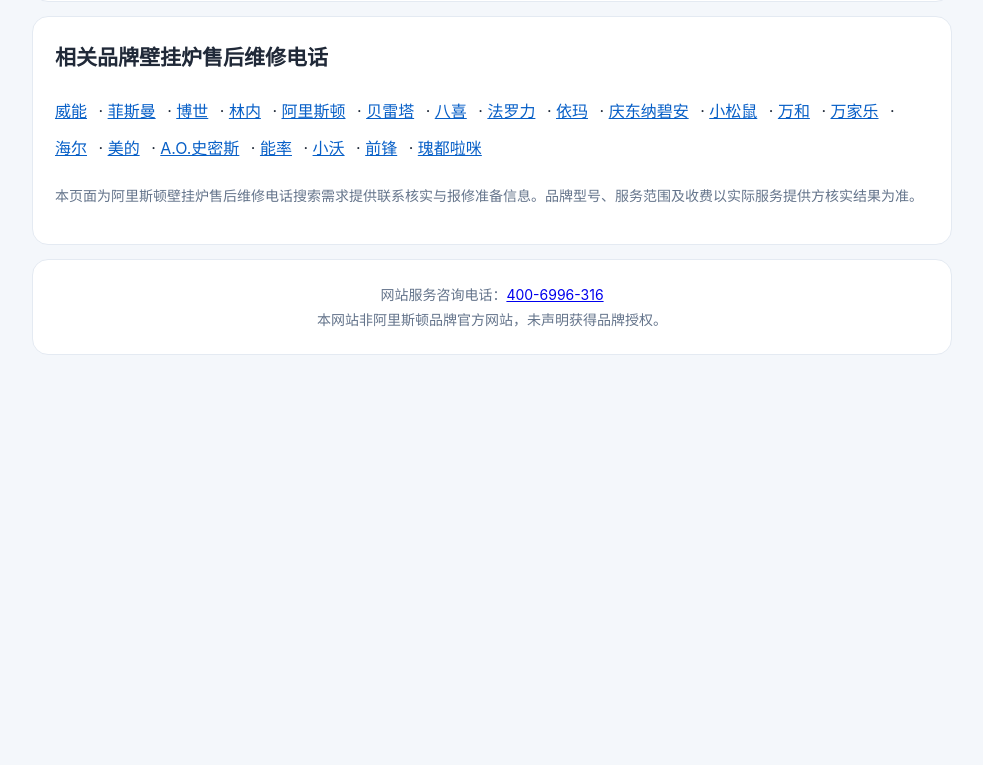
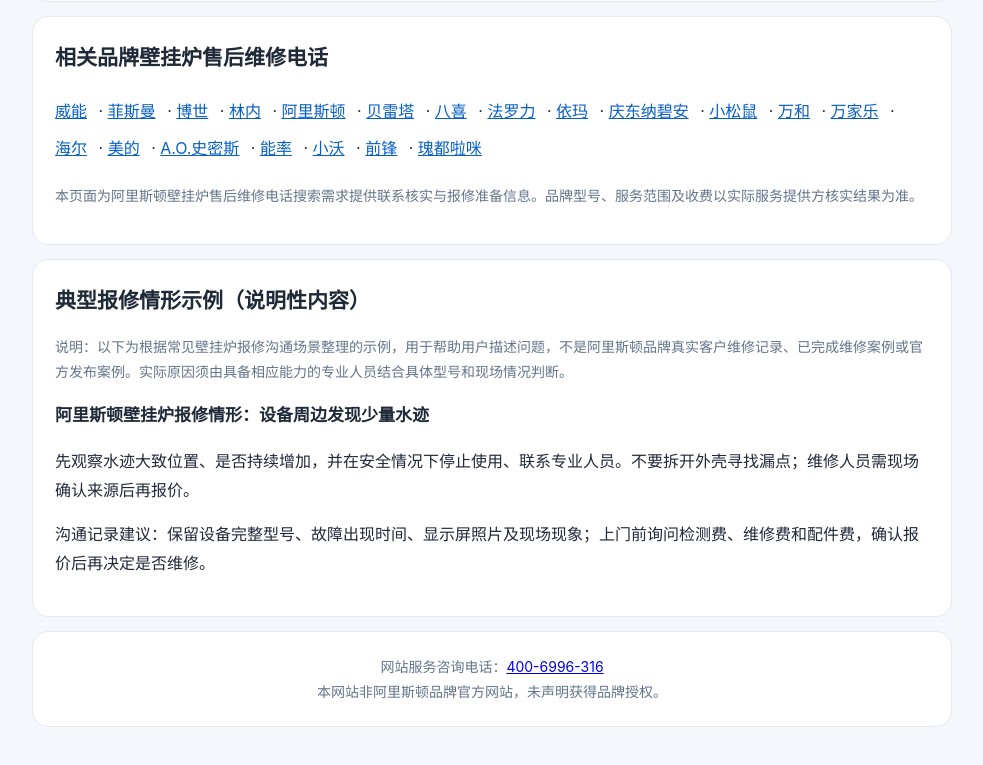
Before and after one commit to yangyangyang960/shouhou, a plain HTML site: page ariston-wall-hung-boiler-service-phone.html in a window 1280 px wide. Shown: the part 2212-2977 px from the top of the page, without its empty margins (148-1131 px from the left). Before the commit the page ends 2625 px from the top, so only its background shows below. Drawn offline with Linux system fonts and the light colour scheme.

Commit message:
为阿里斯顿壁挂炉页面补充明确标注的报修情形示例

```diff
--- a/ariston-wall-hung-boiler-service-phone.html
+++ b/ariston-wall-hung-boiler-service-phone.html
@@ -9,5 +9,7 @@
 <section><h2>联系阿里斯顿壁挂炉维修服务前，建议准备什么？</h2><ul><li>设备品牌、完整型号和铭牌信息；</li><li>所在城市及详细服务区域；</li><li>故障代码照片，或故障发生时的简短视频；</li><li>故障出现时间、频率，以及此前是否维修过；</li><li>是否仍在保修期，以及购买凭证（如有）。</li></ul><p>沟通时先确认是否收取上门检测费、维修费和配件费，要求报价项目清晰；更换配件前确认配件名称、价格和保修约定。</p></section>
 <section><h2>阿里斯顿壁挂炉售后电话常见问题</h2><h3>“阿里斯顿壁挂炉售后电话”就是网站上的这个号码吗？</h3><p>不是同一概念。400-6996-316是本网站服务咨询电话，并非阿里斯顿品牌官方热线。需要品牌官方服务时，请以产品说明书、官方网页或官方客服公布的信息为准。</p><h3>拨打阿里斯顿壁挂炉维修电话前要提供什么？</h3><p>建议准备型号、所在地区、故障代码和现象。信息越完整，越方便接听方判断是否能提供对应服务。</p><h3>壁挂炉出现故障可以自己拆开检查吗？</h3><p>不建议。壁挂炉涉及燃气、燃烧和电气部件，请勿自行拆机、改动燃气连接或调整燃烧参数，应由合格专业人员处理。</p><h3>闻到燃气味怎么办？</h3><p>不要点火，不要操作电器开关或使用可能产生火花的设备；在确保安全的情况下关闭气源，立即离开现场到室外安全区域，并联系当地燃气应急服务或消防部门。</p></section>
 <section><h2>相关品牌壁挂炉售后维修电话</h2><p class="brandnav"><a href="vaillant-wall-hung-boiler-service-phone.html">威能</a> · <a href="viessmann-wall-hung-boiler-service-phone.html">菲斯曼</a> · <a href="bosch-wall-hung-boiler-service-phone.html">博世</a> · <a href="rinnai-wall-hung-boiler-service-phone.html">林内</a> · <a href="ariston-wall-hung-boiler-service-phone.html">阿里斯顿</a> · <a href="beretta-wall-hung-boiler-service-phone.html">贝雷塔</a> · <a href="baxi-wall-hung-boiler-service-phone.html">八喜</a> · <a href="ferroli-wall-hung-boiler-service-phone.html">法罗力</a> · <a href="immergas-wall-hung-boiler-service-phone.html">依玛</a> · <a href="kdnavien-wall-hung-boiler-service-phone.html">庆东纳碧安</a> · <a href="squirrel-wall-hung-boiler-service-phone.html">小松鼠</a> · <a href="vanward-wall-hung-boiler-service-phone.html">万和</a> · <a href="macro-wall-hung-boiler-service-phone.html">万家乐</a> · <a href="haier-wall-hung-boiler-service-phone.html">海尔</a> · <a href="midea-wall-hung-boiler-service-phone.html">美的</a> · <a href="aosmith-wall-hung-boiler-service-phone.html">A.O.史密斯</a> · <a href="noritz-wall-hung-boiler-service-phone.html">能率</a> · <a href="smallwo-wall-hung-boiler-service-phone.html">小沃</a> · <a href="qianfeng-wall-hung-boiler-service-phone.html">前锋</a> · <a href="kiturami-wall-hung-boiler-service-phone.html">瑰都啦咪</a></p><p class="muted">本页面为阿里斯顿壁挂炉售后维修电话搜索需求提供联系核实与报修准备信息。品牌型号、服务范围及收费以实际服务提供方核实结果为准。</p></section>
+<section><h2>典型报修情形示例（说明性内容）</h2><p class="note">说明：以下为根据常见壁挂炉报修沟通场景整理的示例，用于帮助用户描述问题，不是阿里斯顿品牌真实客户维修记录、已完成维修案例或官方发布案例。实际原因须由具备相应能力的专业人员结合具体型号和现场情况判断。</p><h3>阿里斯顿壁挂炉报修情形：设备周边发现少量水迹</h3><p>先观察水迹大致位置、是否持续增加，并在安全情况下停止使用、联系专业人员。不要拆开外壳寻找漏点；维修人员需现场确认来源后再报价。</p><p>沟通记录建议：保留设备完整型号、故障出现时间、显示屏照片及现场现象；上门前询问检测费、维修费和配件费，确认报价后再决定是否维修。</p></section>
+
 <footer>网站服务咨询电话：<a href="tel:4006996316">400-6996-316</a><br>本网站非阿里斯顿品牌官方网站，未声明获得品牌授权。</footer>
 </main></body></html>
```
